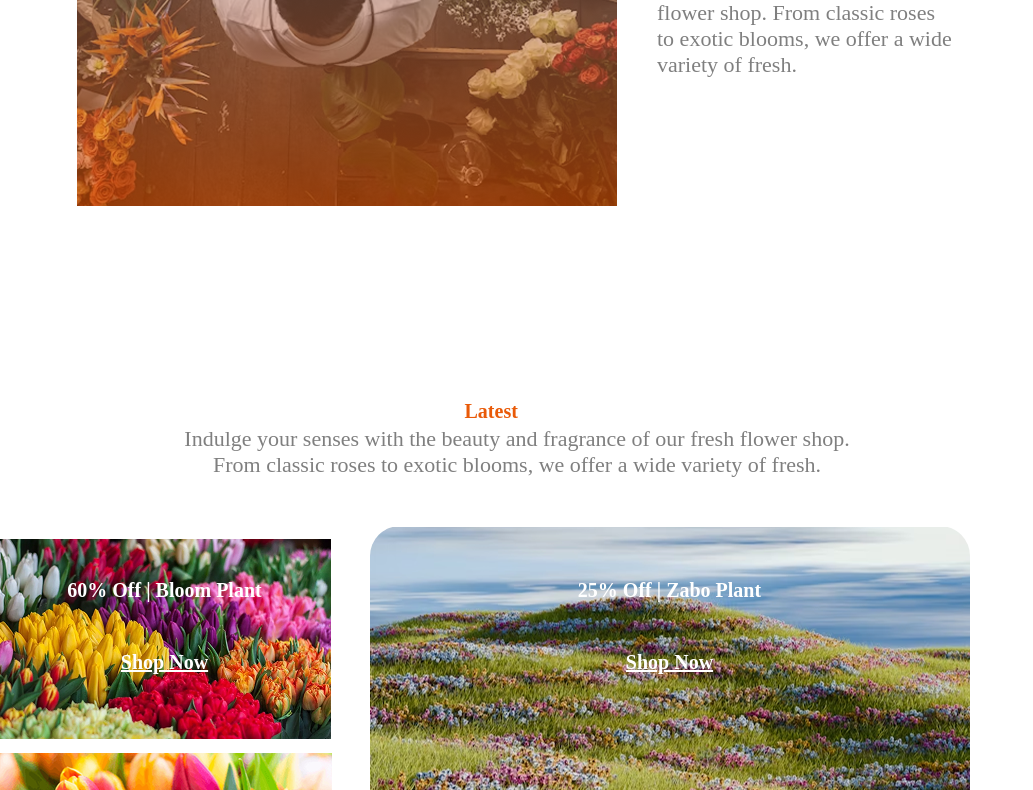
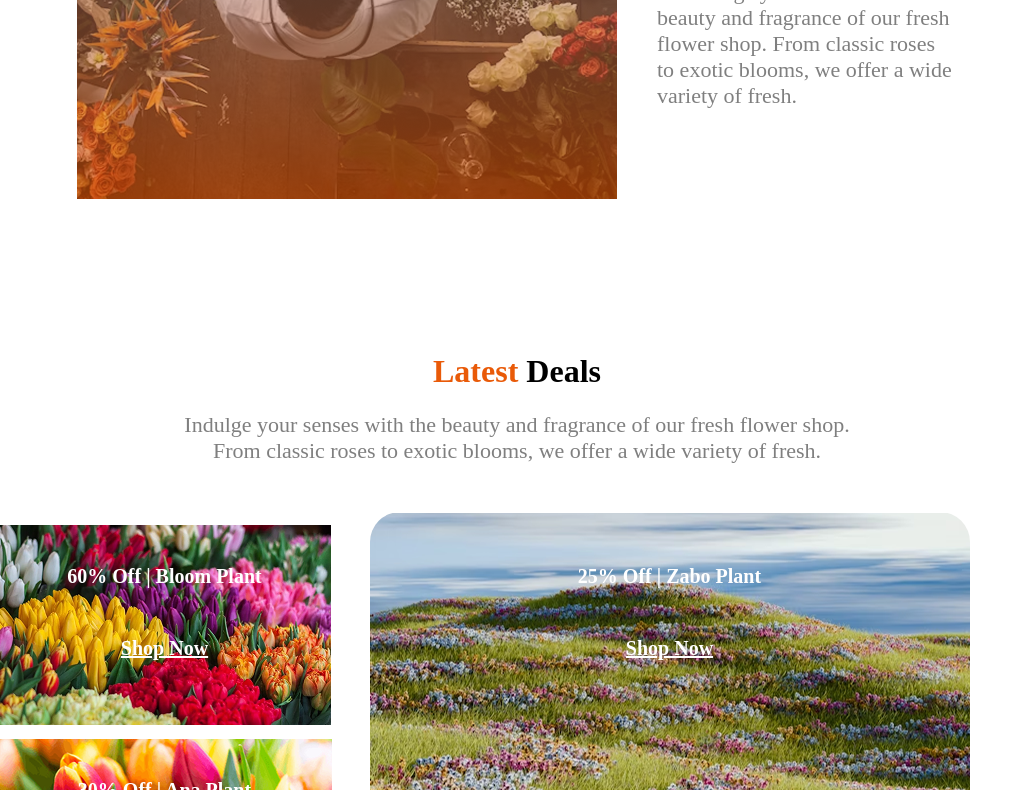
Before and after one commit to Tanjina-kumkum/B12A02-Responsive-Flowers, a plain HTML site: page index.html in a window 1280 px wide. Shown: the part 2010-2800 px from the top of the page, without its empty margins (123-1156 px from the left). Drawn offline with Linux system fonts and the light colour scheme.

Commit message:
finally correction done

```diff
--- a/style.css
+++ b/style.css
@@ -154,13 +154,12 @@ text-align: center;
         border-radius: 30px;
     }
 
-     h1, h3{
+     .deal-img-sec h1, h3{
         color: white;
         font-weight: 700;
         font-size: 1.25rem;
        text-align: center;
-        align-items: center;
-        justify-content: center;
+
         padding-top: 50px;
         line-height: 2px;
 
```
Also changed, not shown: index.html (+2 -2 lines).
